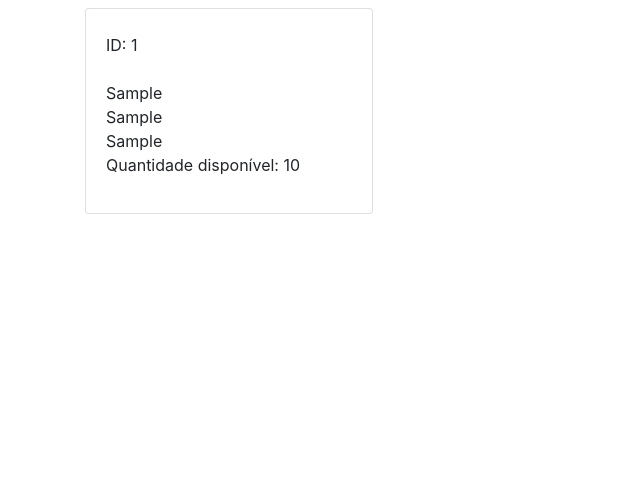
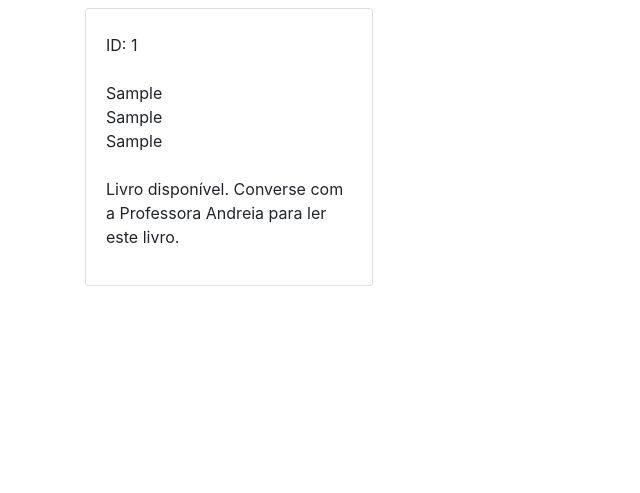
Before and after one commit to jr0samuel/biblioteca-sala_de_leitura, a Django app: page /sala_de_leitura/ in a window 1280 px wide. Shown: the part 64-557 px from the top of the page, without its empty margins (0-640 px from the left). Run offline with Django 4.2, Linux system fonts and the light colour scheme; tables that the repository leaves empty hold one stand-in row (values such as "Sample post").

Commit message:
30º CoMiTt

```diff
--- a/livro/templates/sala_de_leitura.html
+++ b/livro/templates/sala_de_leitura.html
@@ -69,18 +69,11 @@
                                         ID: {{livro.id}}<br><br>
                                         {{livro.título}}<br>
                                         {{livro.autor}}<br>
-                                        {{livro.local_Editora_Ano}}<br>
-                                        {% if livro.quantidade == 0 %}
-                                        Livro não disponível. Aguarde estar disponível novamente.<br>
+                                        {{livro.local_Editora_Ano}}<br><br>
+                                        {% if livro.quantidade <= 0 %}
+                                        Livro não disponível. Aguarde estar disponível novamente.
                                         {% else %}
-                                        Quantidade disponível: {{livro.quantidade}}<br>
-                                        {% endif %}
-                                        {% if livro.quantidade <= 0 %}
-                                        {% else %}
-                                            {% if aluno_logado %}
-                                            {% comment %}<button type="" class="btn btn-info mt-1">Solicitar Empréstimo</button>{% endcomment %}
-                                            {% else %}
-                                            {% endif %}
+                                        Livro disponível. Converse com a Professora Andreia para ler este livro.
                                         {% endif %}
                                     </p>
                                 </div>
@@ -95,7 +88,9 @@
 
         </main>
 
-        <!-- essas divs é só para quando não tem conteúdo na página, no caso, os livros -->
+        <div style="height:21.25vh"></div>
+
+        <!-- quando não houver conteúdo na página -->
         <!-- {% if aluno_logado or prof_logada %}
             <div style="height:63.25vh;"></div>
         {% else %}
```
